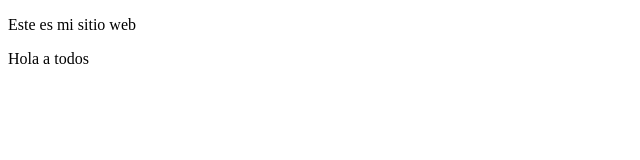
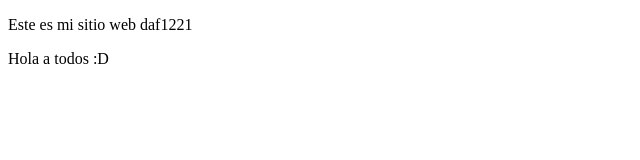
Before and after one commit to daf1221/CursoPreWork, a plain HTML site: page index.html in a window 1280 px wide. Shown: the full height of the page, 0-640 px from the left. Drawn offline with Linux system fonts and the light colour scheme.

Commit message:
Cambios en el html

```diff
--- a/index.html
+++ b/index.html
@@ -4,10 +4,10 @@
     <meta charset="UTF-8">
     <meta http-equiv="X-UA-Compatible" content="IE=edge">
     <meta name="viewport" content="width=device-width, initial-scale=1.0">
-    <title>Hola Mundo</title>
+    <title>Hola Colombia</title>
 </head>
 <body>
-    <p>Este es mi sitio web</p>
-    <p>Hola a todos</p>
+    <p>Este es mi sitio web daf1221</p>
+    <p>Hola a todos :D</p>
 </body>
 </html>
```
